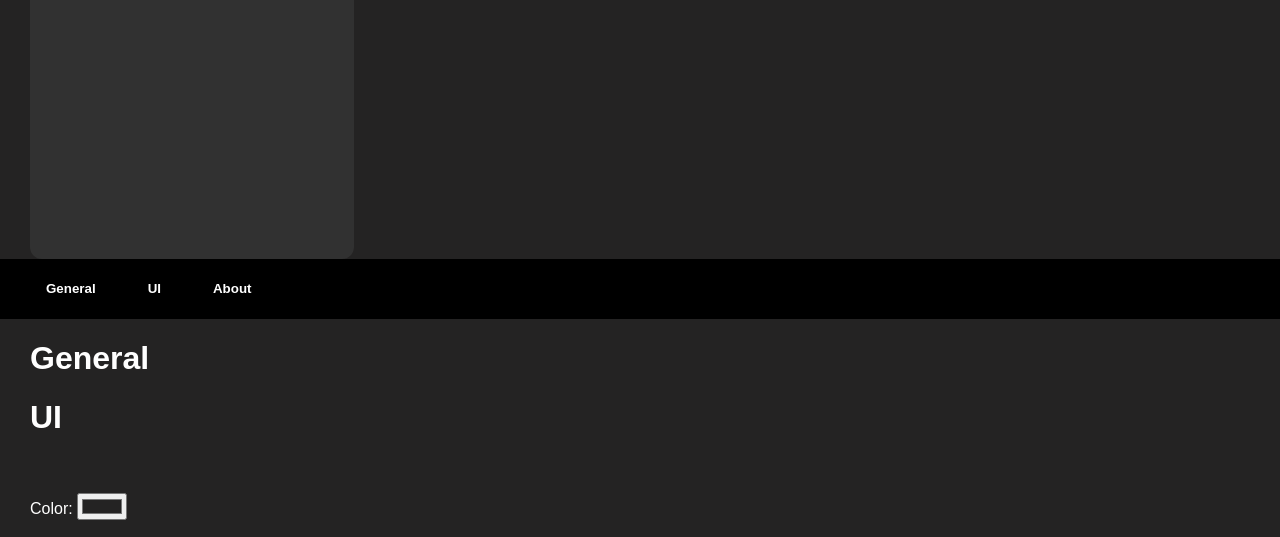
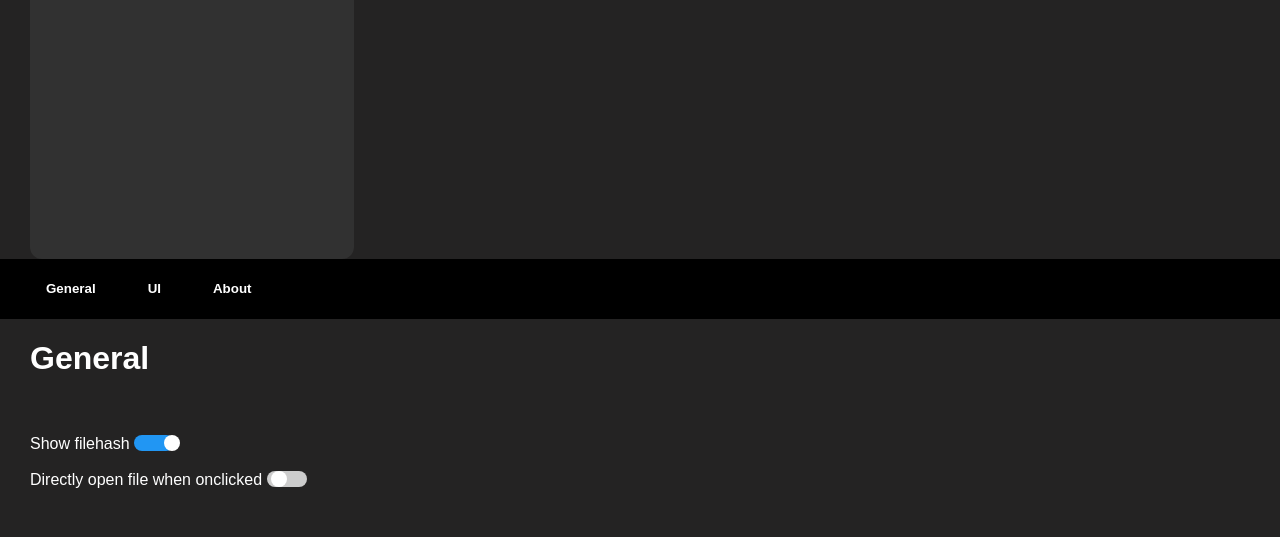
Before and after one commit to dedestem/DFinder, a plain HTML site: page src/index.html in a window 1280 px wide. Shown: the part 415-952 px from the top of the page. Drawn offline with Linux system fonts and the light colour scheme.

Commit message:
Made checkbuttons and function ideas

```diff
--- a/src/Styles/Toggleswitches.css
+++ b/src/Styles/Toggleswitches.css
@@ -1,8 +1,8 @@
 .switch {
     position: relative;
     display: inline-block;
-    width: 60px;
-    height: 34px;
+    width: 40px;
+    height: 16px;
   }
 
   .switch input {
@@ -26,10 +26,9 @@
   .slider:before {
     position: absolute;
     content: "";
-    height: 26px;
-    width: 26px;
+    height: 16px;
+    width: 16px;
     left: 4px;
-    bottom: 4px;
     background-color: white;
     -webkit-transition: .4s;
     transition: .4s;
--- a/src/index.html
+++ b/src/index.html
@@ -105,6 +105,25 @@
                 <div class="leftspacing30px">
                     <div id="general">
                         <h1>General</h1>
+                        <br>
+                        <br>
+                        <label for="switch">Show filehash</label>
+                        <label class="switch">
+                            <input id="showfilehashbut" type="checkbox" checked>
+                            <span class="slider round"></span>
+                        </label>
+                        <br>
+                        <br>
+                        <label for="switch">Directly open file when onclicked</label>
+                        <label class="switch">
+                            <input id="opendirectlybut" type="checkbox" >
+                            <span class="slider round"></span>
+                        </label>
+                        <br>
+                        <br>
+                        <br>
+                        <br>
+                        <button id="devtoolsbtn">Open Devtools</button>
                     </div>
                     <div id="ui">
                         <h1>UI</h1>
@@ -127,7 +146,7 @@
                         <p id="Webviewinfo">Error while loading webview info</p>
                         <br>
                         <br>
-                        <button id="devtoolsbtn">Open Devtools</button>
+                        <a href="https://github.com/dedestem/DFinder">Open repo</a>
                     </div>
                 </div>
             </div>
```
